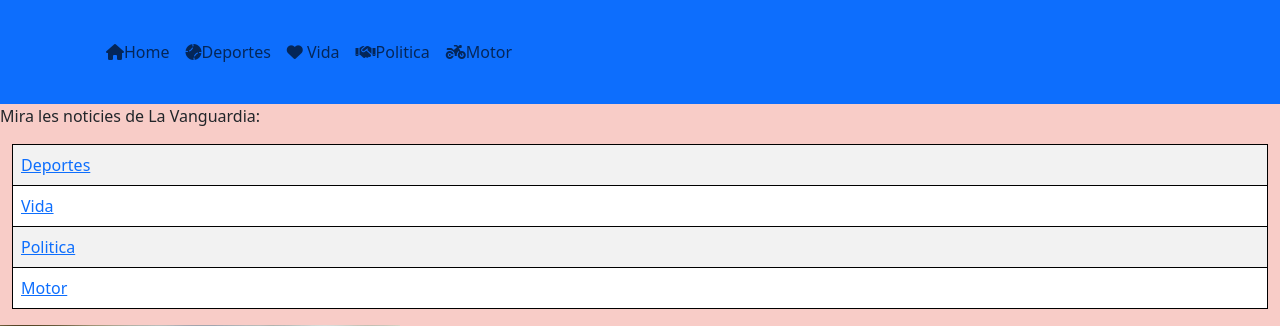
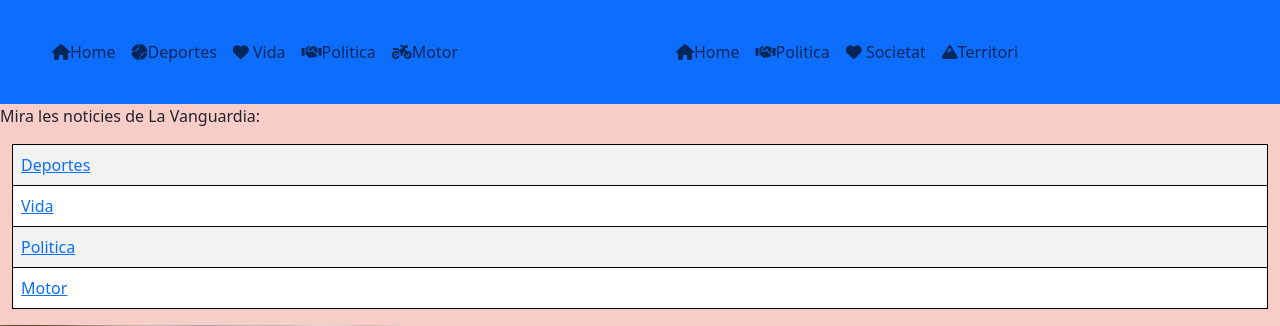
Before and after one commit to dcanomASIX1/ProgecteM04_Flask-rss, a Flask app: page / in a window 1280 px wide. Shown: the top 326 px of the page. Run offline with Flask 3, Linux system fonts and the light colour scheme; some libraries are stand-ins or nearby versions.

Commit message:
2024-05-15

```diff
--- a/app.py
+++ b/app.py
@@ -92,3 +92,21 @@ def get_rss_lavanguardia(seccio):
 
     rss = feedparser.parse(xml)
     return rss
+
+
+def get_rss_elpuntavui(seccio):
+    # MODE REMOT: versió on descarrega l'XML de la web
+    # xml = f"https://www.lavanguardia.com/rss/{seccio}.xml"
+
+    # MODE LOCAL: versió que fa servir l'XML descarregat
+    xml = f"./rss/elpuntavui/{seccio}.xml"
+
+    rss = feedparser.parse(xml)
+    return rss
+
+
+
+@app.route('/eldiariavui/<seccio>')
+def eldiariavui(seccio):
+    rss = get_rss_elpuntavui(seccio)
+    return render_template("eldiariavui.html", rss = rss)
--- a/templates/index.html
+++ b/templates/index.html
@@ -22,9 +22,9 @@
 <body>
     <nav class="navbar navbar-expand-sm  text-center p-3 bg-primary text-bg-primary ">
 
-        <div class="container-sm col-xxl-4 ">
+        <div class="container-sm col-xxl-4 navbar-expand-lg">
           <!-- Links -->
-          <ul class="navbar-nav navbar-expand-sm  text-center p-3 bg-primary text-bg-primary ">
+          <ul class="navbar-nav navbar-expand-sm  text-center p-3 bg-primary text-bg-primary navbar-expand-lg">
             <li class="nav-item" >
               <a class="nav-link"  href="/"><i class="fa-solid fa-house"></i></i>Home</a>
             </li>
@@ -41,6 +41,24 @@
                 <a class="nav-link" href="/lavanguardia/motor"><i class="fa-solid fa-motorcycle"></i>Motor</a>
 
             </li>
+          </ul>
+        </div>
+        <div class="container-sm col-xxl-4 ">
+          <!-- Links -->
+          <ul class="navbar-nav navbar-expand-sm  text-center p-3 bg-primary text-bg-primary  ">
+            <li class="nav-item" >
+              <a class="nav-link"  href="/"><i class="fa-solid fa-house"></i></i>Home</a>
+            </li>
+            <li class="nav-item" >
+              <a class="nav-link" href="/eldiariavui/politica"><i class="fa-solid fa-handshake"></i></i>Politica</a>
+            </li>
+            <li class="nav-item">
+              <a class="nav-link" href="/eldiariavui/societat"><i class="fas fa-heart"></i> Societat</a>
+            </li>
+            <li class="nav-item" >
+                <a class="nav-link" href="/eldiariavui/territori"><i class="fa-solid fa-mountain"></i>Territori</a>
+            </li>
+
           </ul>
         </div>
 
--- a/templates/lavanguardia.html
+++ b/templates/lavanguardia.html
@@ -64,10 +64,6 @@
             <p>Autor {{item.author}}</p>
             <p>Data de creació {{item.published}}</p>
             <p>Data d'modificació {{item.updated}}</p>
-
-
-
-
         </div>
     {% endfor %}
     </div>
```
